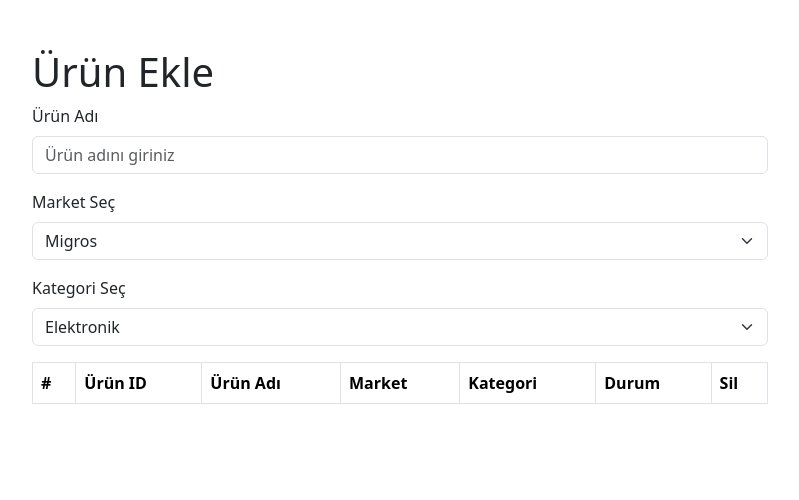
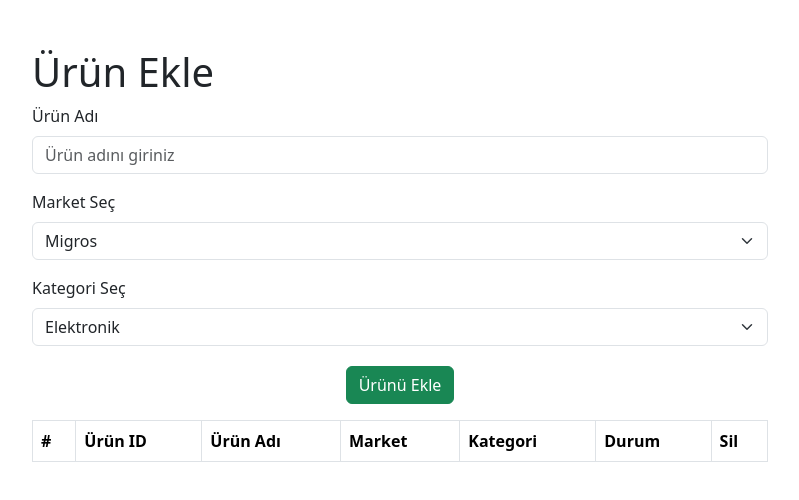
Before and after one commit to aniltanriverdiler/shopping-list-app, a React app: page / in a window 1280 px wide. Shown: the top 500 px of the page, without its empty margins (240-1039 px from the left). Built offline with nearby package versions, Linux system fonts and the light colour scheme; the HTML template or start-up script is replaced by a standard one.

Commit message:
feat: add submit button to product form for manual item addition

```diff
--- a/src/components/ProductForm.tsx
+++ b/src/components/ProductForm.tsx
@@ -1,6 +1,6 @@
 import type React from "react";
 import type { CategoryProps, Product, ShopProps } from "../types/types";
-import { Form } from "react-bootstrap";
+import { Button, Form } from "react-bootstrap";
 import { useState } from "react";
 import { nanoid } from "nanoid";
 
@@ -83,6 +83,11 @@ const ProductForm: React.FC<ProductFormProps> = ({
             ))}
           </Form.Select>
         </Form.Group>
+        <div className="d-flex justify-content-center">
+          <Button type="submit" variant="success" className="mt-1 mb-3">
+            Ürünü Ekle
+          </Button>
+        </div>
       </Form>
     </>
   );
```
